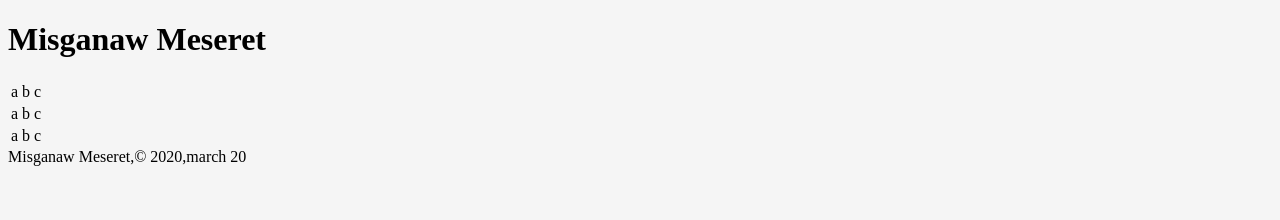
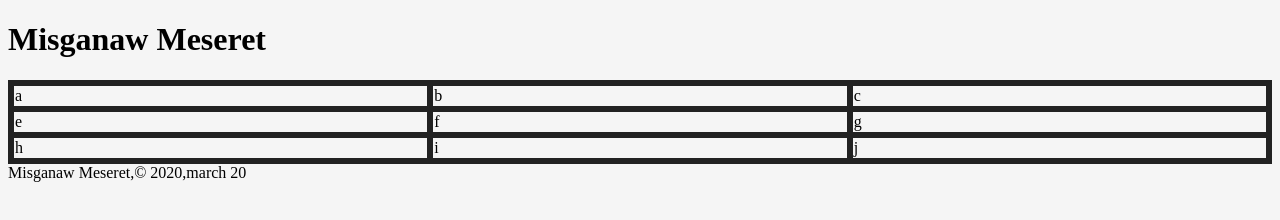
Before and after one commit to dathrob1/mycv, a plain HTML site: page question1.html in a window 1280 px wide. Drawn offline with Linux system fonts and the light colour scheme.

Commit message:
fix
fix question 1 link

```diff
--- a/question1.html
+++ b/question1.html
@@ -6,7 +6,7 @@
     <title>Question1</title>
     <link rel="icon" href="ico.png">
     <link rel="stylesheet" href="./assets/css/style.css">
-    <link rel="stylesheet" href="./assets/css/tictactoestyle.css">
+    <link rel="stylesheet" href="./assets/css/tttstyle.css">
 </head>
 <body>
     <header><h1>Misganaw Meseret</h1></header>
@@ -20,14 +20,14 @@
                 <td>c</td>
             </tr>
             <tr>
-                <td>a</td>
-                <td>b</td>
-                <td>c</td>
+                <td>e</td>
+                <td>f</td>
+                <td>g</td>
             </tr>
             <tr>
-                <td>a</td>
-                <td>b</td>
-                <td>c</td>
+                <td>h</td>
+                <td>i</td>
+                <td>j</td>
             </tr>
 
         </table>
```
Also changed, not shown: myworks.html (+1 -1 lines).
